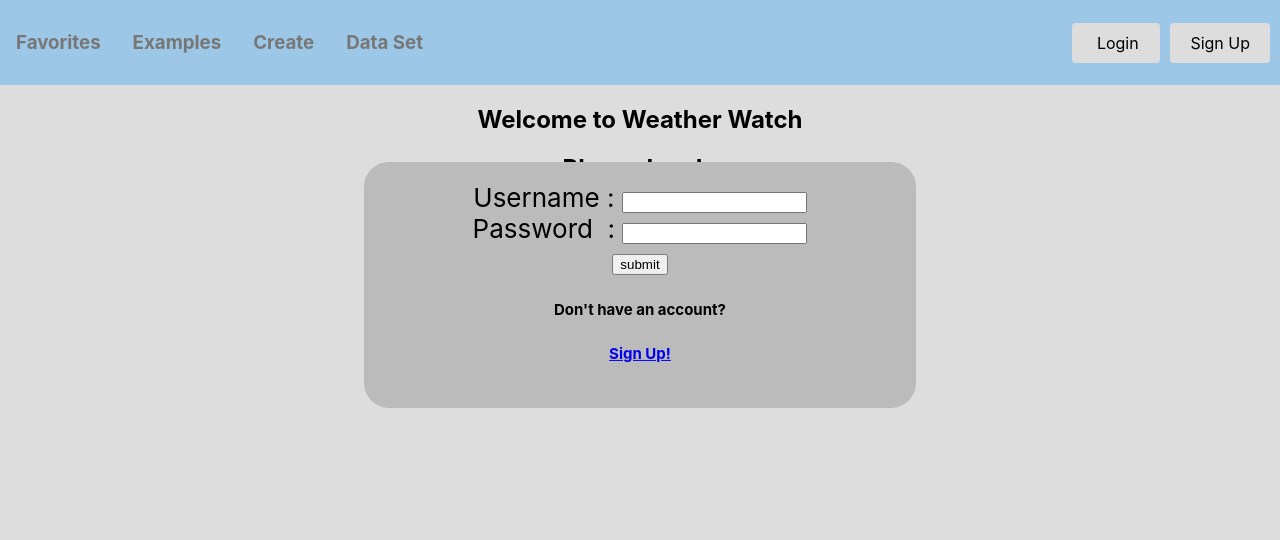
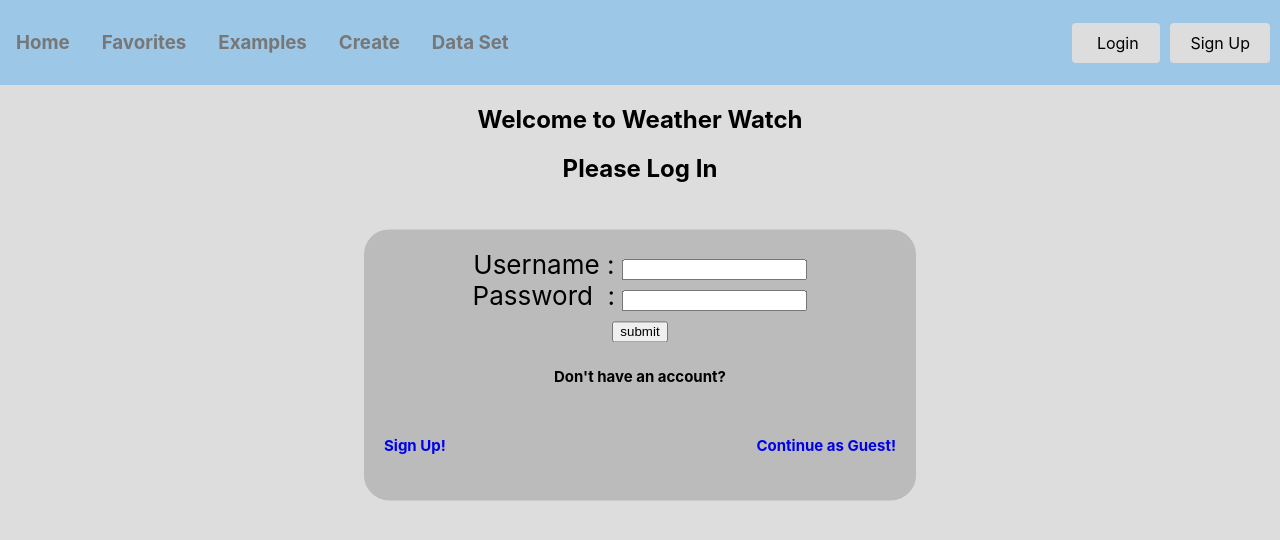
Before and after one commit to adam-eldredge/weatherwatch, a React (Create React App) app: page / in a window 1280 px wide. Shown: the top 540 px of the page. Built offline with nearby package versions, Linux system fonts and the light colour scheme.

Commit message:
added home button and guest login option
-Home button to navbar that takes u to login page.
-Guest login option for future implementation (currently only redirects back to signup page).
-moved the login block position a little (it was covering some text).

```diff
--- a/src/components/Navigation.jsx
+++ b/src/components/Navigation.jsx
@@ -13,6 +13,9 @@ const Navigation = () => {
         <>
           <Nav>
             <NavMenu>
+            <NavLink to='/Login' activeStyle>
+                <h3>Home</h3>
+              </NavLink>
             <NavLink to='/Favorites' activeStyle>
                 <h3>Favorites</h3>
               </NavLink>
--- a/src/pages/Login.jsx
+++ b/src/pages/Login.jsx
@@ -24,7 +24,14 @@ function Login() {
                     <input type='submit' value='submit' />
                     <h5 style = {{ fontSize: 15 }}>Don't have an account?</h5>
                     <a href= '/SignUp'>
-                        <h5 style = {{fontSize: 15}}>Sign Up!</h5>
+                        <h5 style = {{fontSize: 15, display: "inline-block", float : "left"}}>
+                            Sign Up!
+                        </h5>
+                    </a>
+                    <a href= '/SignUp'>
+                        <h5 style = {{fontSize: 15, display:"inline-block", float: "right"}}>
+                            Continue as Guest!
+                        </h5>
                     </a>
                 </form>
             </div>
--- a/src/styles.css
+++ b/src/styles.css
@@ -29,7 +29,7 @@
     border-radius: 25px;
     width: 40%;
     height:fit-content;
-    top: 25%;
+    top: 35%;
     left: 50%;
     padding: 20px;
     background-color: #BBBBBB;
```
